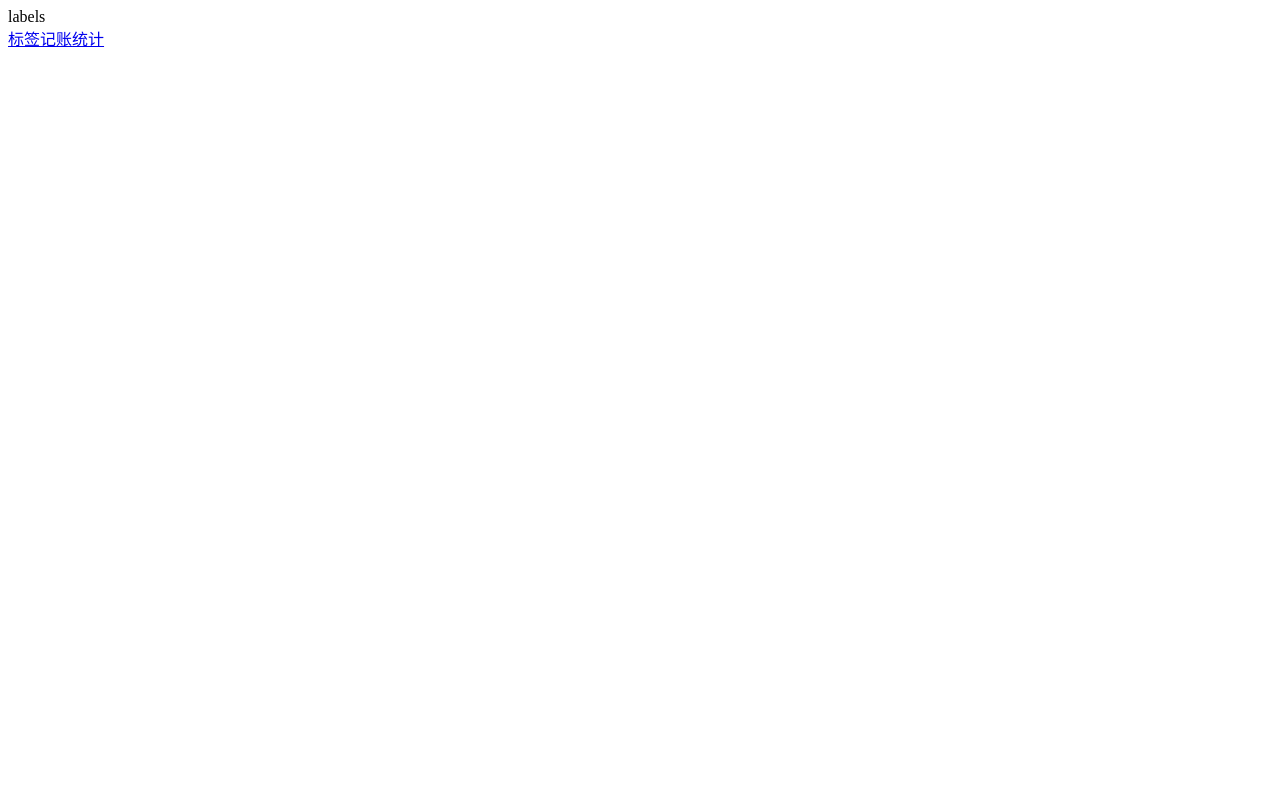
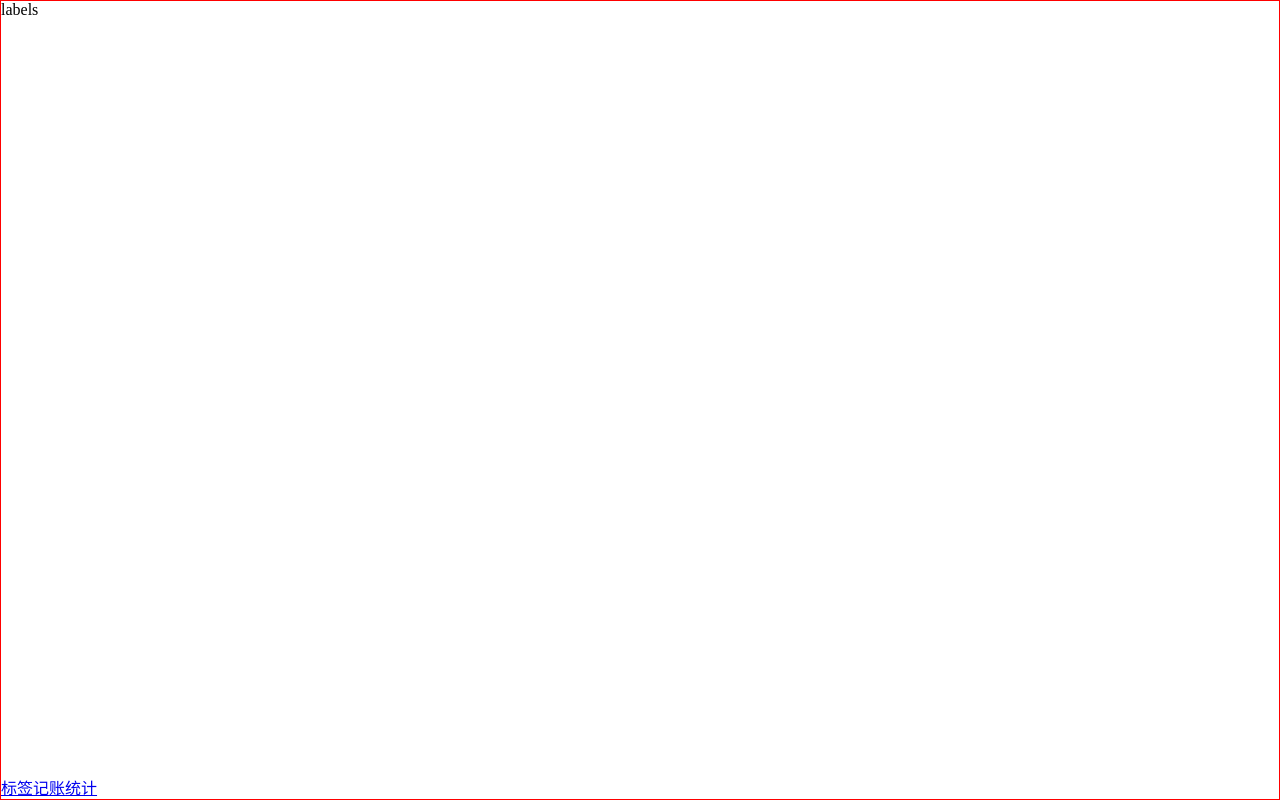
Before and after one commit to herzorf/purse-vue, a Vue app: page /#/labels in a window 1280 px wide. Built offline with nearby package versions, Linux system fonts and the light colour scheme.

Commit message:
添加了layout组件,添加了reset.scss文件

```diff
--- /dev/null
+++ b/src/assets/reset.scss
@@ -0,0 +1,5 @@
+*{
+  margin: 0;
+  padding: 0;
+  box-sizing: border-box;
+}
--- /dev/null
+++ b/src/components/Layout.vue
@@ -0,0 +1,28 @@
+<template>
+    <div class="layout">
+        <div class="content">
+            <slot></slot>
+        </div>
+        <Nav/>
+    </div>
+</template>
+
+<script lang="ts">
+    export default {
+        name: "Layout"
+    };
+</script>
+
+<style scoped lang="scss">
+ .layout{
+     height: 100vh;
+     display: flex;
+     flex-direction: column;
+     border: 1px solid red;
+     >.content{
+         flex-grow: 1;
+     }
+
+ }
+
+</style>
--- a/src/main.ts
+++ b/src/main.ts
@@ -1,12 +1,14 @@
 import Vue from "vue";
 import App from "./App.vue";
+import "@/assets/reset.scss"
 import "./registerServiceWorker";
 import router from "./router";
 import store from "./store";
 import Nav from "@/components/Nav.vue";
-
+import Layout from "@/components/Layout.vue";
 Vue.config.productionTip = false;
 Vue.component("Nav", Nav);
+Vue.component("Layout",Layout);
 new Vue({
     router,
     store,
--- a/src/views/Add.vue
+++ b/src/views/Add.vue
@@ -1,6 +1,8 @@
 <template>
-    <div>ADD
-    <Nav/>
+    <div>
+        <Layout>
+            <p>Add</p>
+        </Layout>
     </div>
 </template>
 
--- a/src/views/Labels.vue
+++ b/src/views/Labels.vue
@@ -1,6 +1,8 @@
 <template>
-    <div>labels
-    <Nav/>
+    <div>
+        <Layout>
+            <p>labels</p>
+        </Layout>
     </div>
 </template>
 
--- a/src/views/Statistics.vue
+++ b/src/views/Statistics.vue
@@ -1,6 +1,8 @@
 <template>
-    <div>statistics
-    <Nav/>
+    <div>
+        <Layout>
+            <p>statistics</p>
+        </Layout>
     </div>
 </template>
 
```
